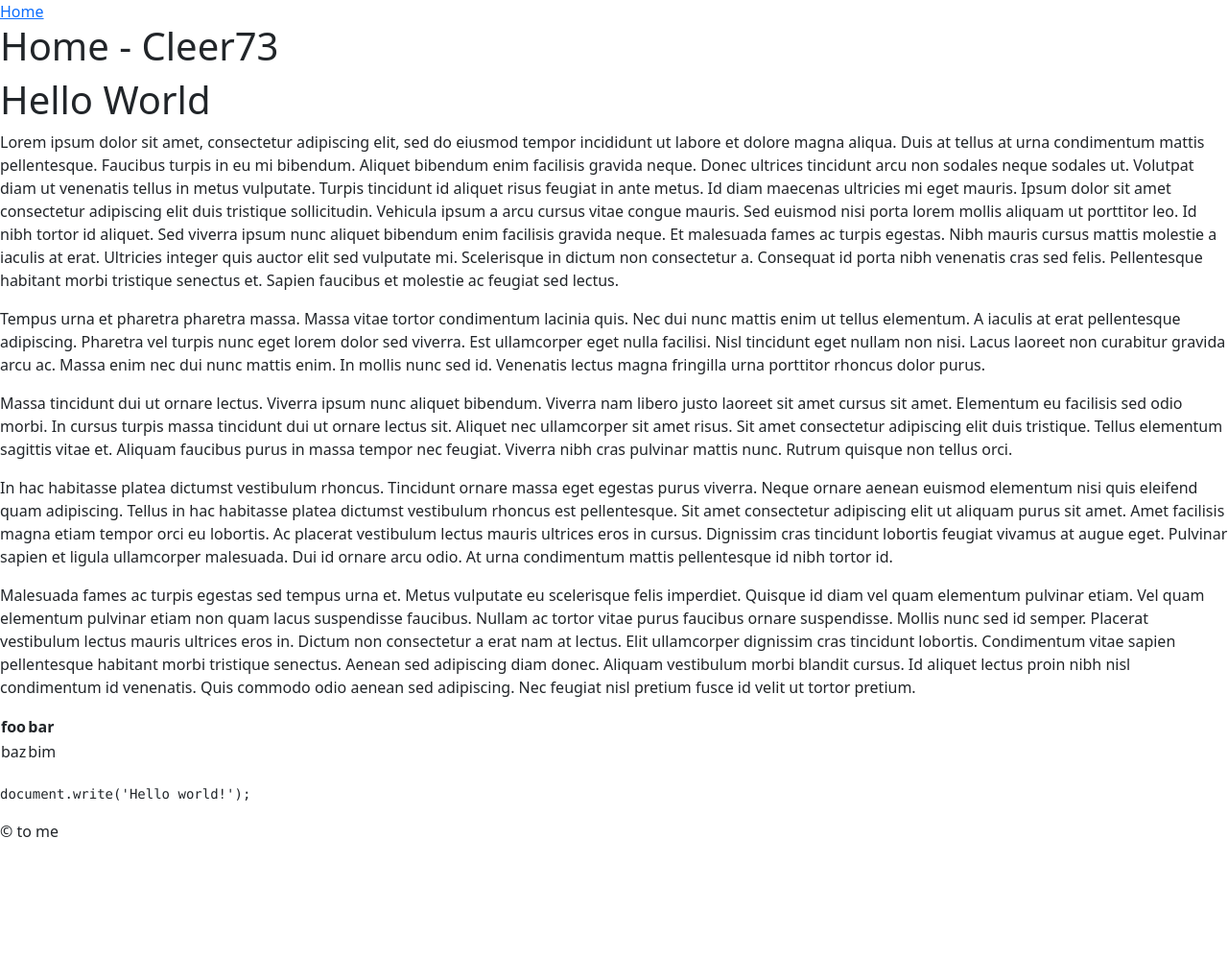
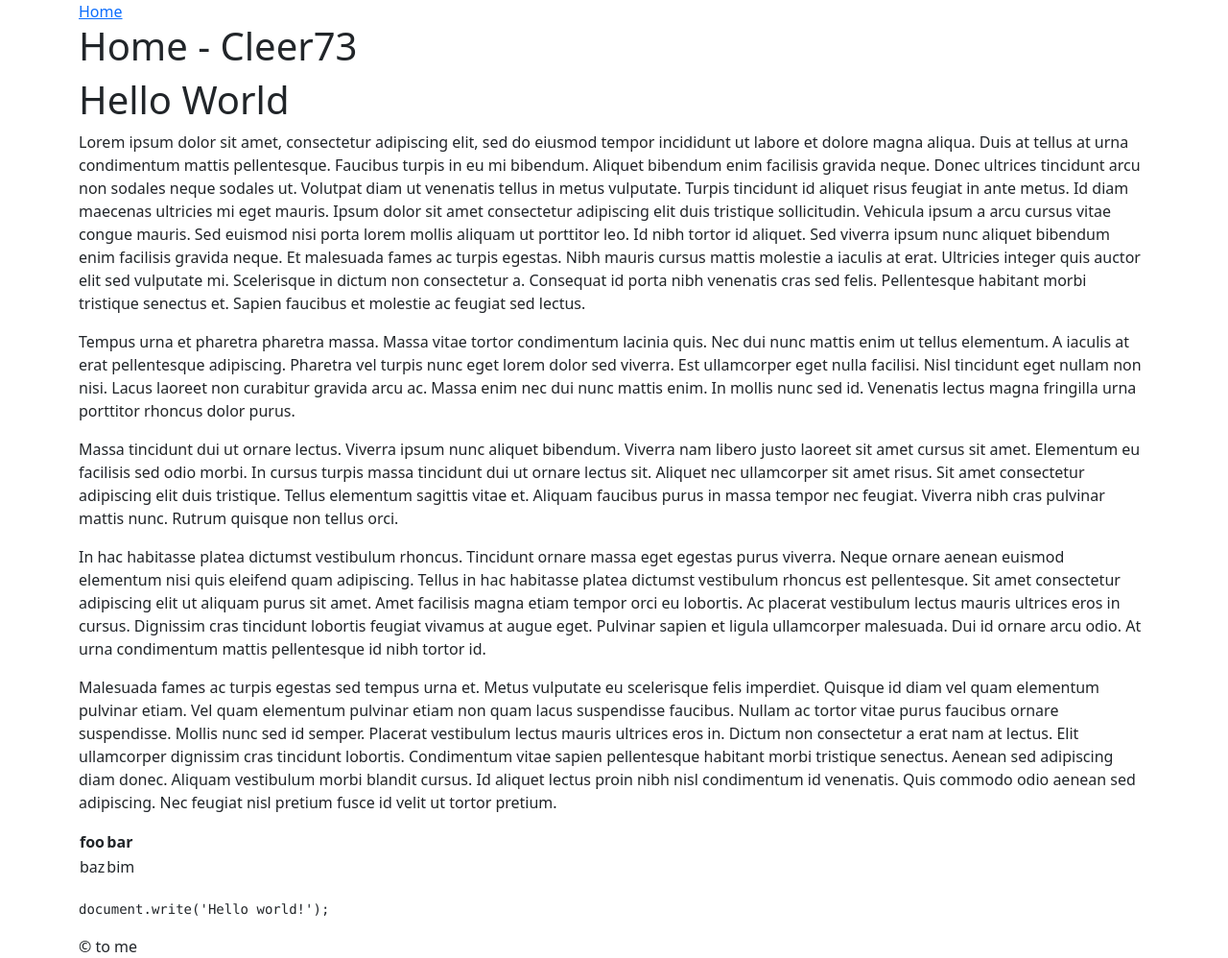
Before and after one commit to cleer73/cleer73.github.io, a Jekyll site: the page built from index.md, in a window 1280 px wide. Shown: the whole page at 96% size. Built offline with Jekyll 4.4.1, drawn with Linux system fonts in a browser that asks for light colours; before the commit the page ends 900 px from its top, so only the background shows below that.

Commit message:
Add basic Bootstrap grid implementation.

```diff
--- a/_layouts/default.html
+++ b/_layouts/default.html
@@ -6,15 +6,35 @@
     <link rel="stylesheet" href="/css/default.css">
   </head>
   <body>
+
+    <div class="container">
+
+      <div class="row">
+        <div class="col">
           <nav>
             <a href="/">Home</a>
           </nav>
+        </div>
+      </div>
+
+      <div class="row">
+        <div class="col">
           <h1>{{ page.title }}</h1>
           <section>
             {{ content }}
           </section>
+        </div>
+      </div>
+
+      <div class="row">
+        <div class="col">
           <footer>
             &copy; to me
           </footer>
+        </div>
+      </div>
+
+    </div>
+
   </body>
 </html>
```
Lines whose indentation alone changed are shown as unchanged.
